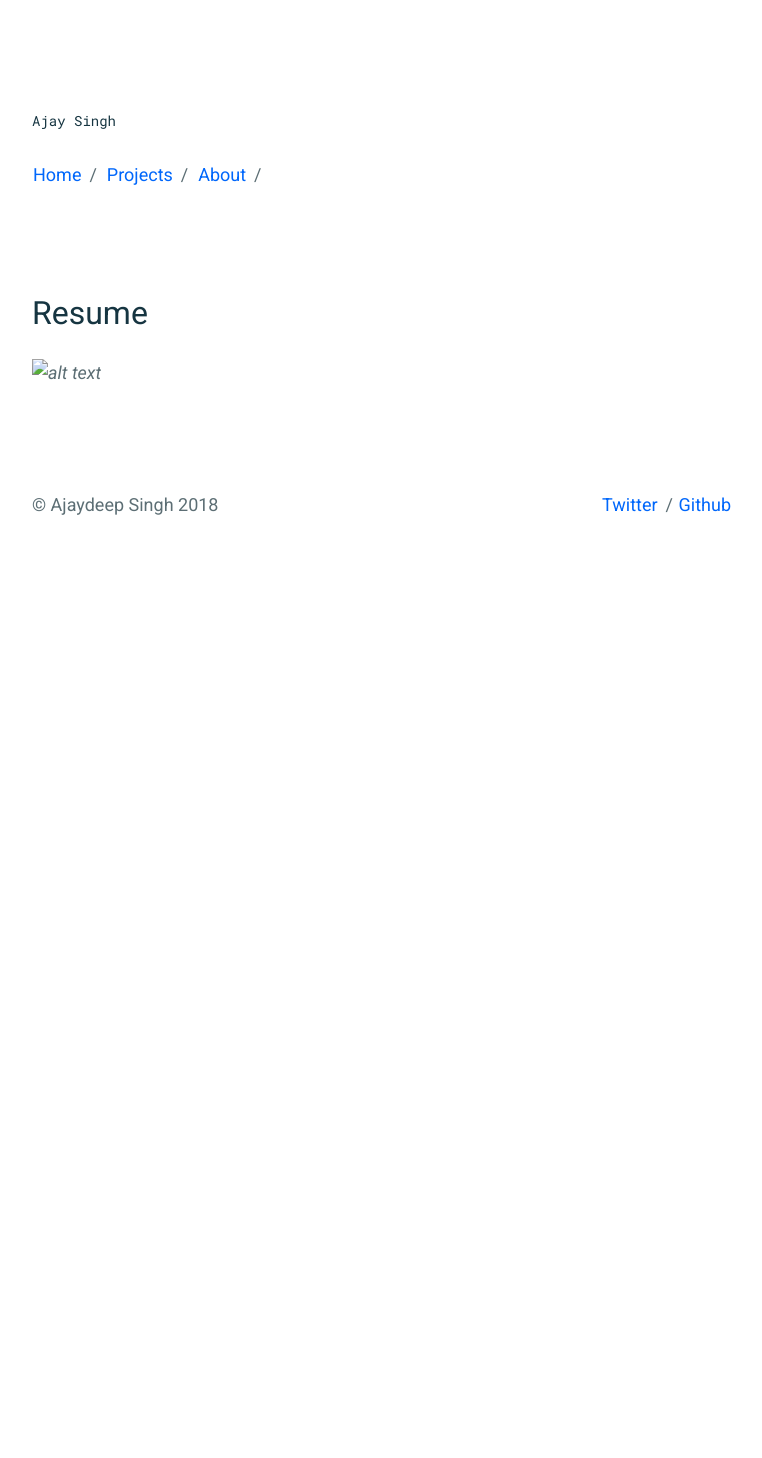
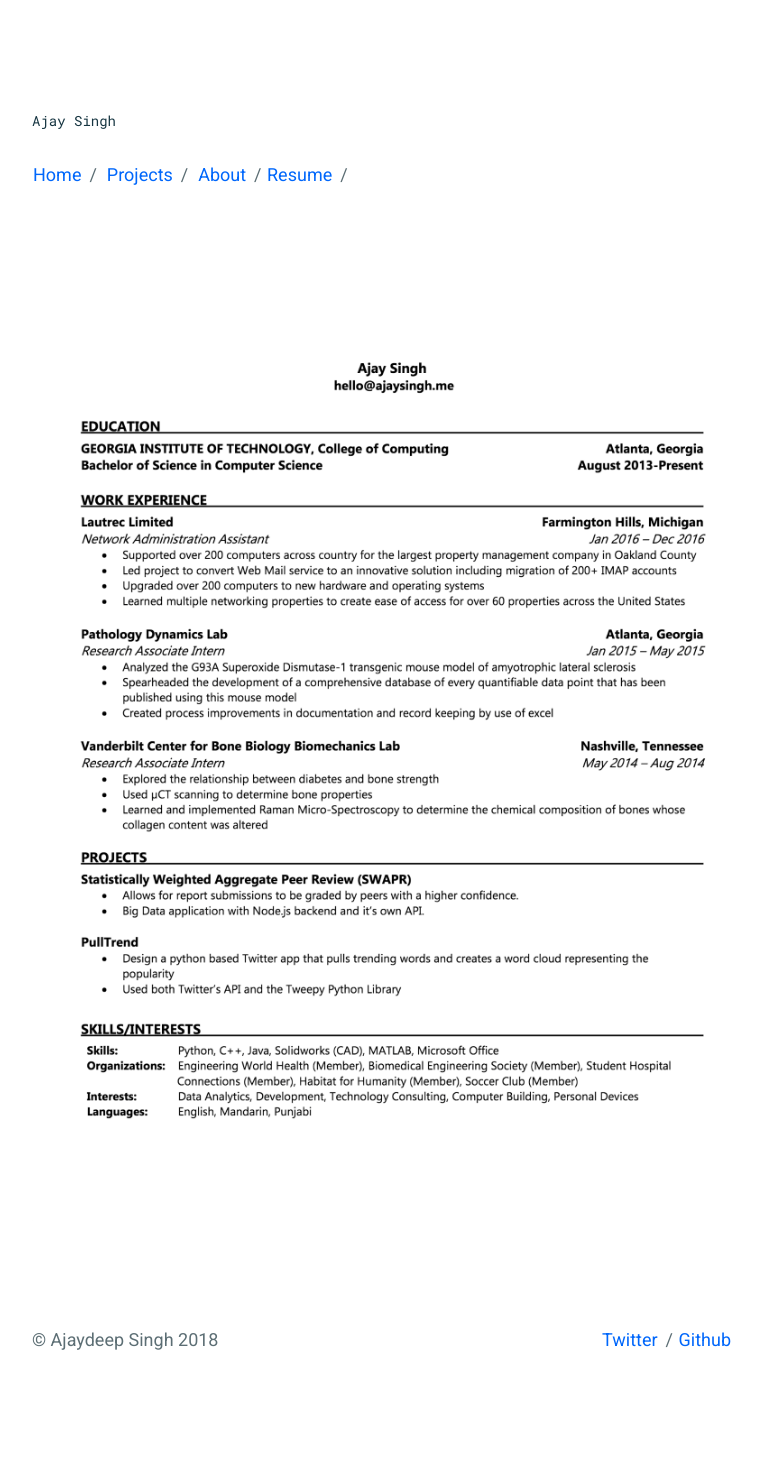
Before and after one commit to ajaydeepsingh/ajaydeepsingh.github.io, a Jekyll site: the page built from _pages/resume.md, in a window 1280 px wide. Shown: the whole page, without its empty margins (258-1020 px from the left). Built offline with Jekyll 4.4.1, drawn with Linux system fonts in a browser that asks for light colours; before the commit the page ends 900 px from its top, so only the background shows below that.

Commit message:
Fixed resume display
-

```diff
--- a/_includes/header.html
+++ b/_includes/header.html
@@ -7,6 +7,6 @@
     <p>
         <a href="{{ "/" | prepend: site.baseurl }}">Home</a><span
           class="u-separate"></span> <a href="{{ "/projects/" | prepend:
-          site.baseurl }}">Projects</a><span class="u-separate"></span> <a href="{{ "/about/" | prepend: site.baseurl }}">About</a><span class="u-separate"></span><!-- <a href="{{ "/resume/" | prepend: site.baseurl }}">Resume</a><span class="u-separate"></span> -->
+          site.baseurl }}">Projects</a><span class="u-separate"></span> <a href="{{ "/about/" | prepend: site.baseurl }}">About</a><span class="u-separate"></span><a href="{{ "/resume/" | prepend: site.baseurl }}">Resume</a><span class="u-separate"></span>
     </p>
 </header>
```
Also changed, not shown: _pages/resume.md (+1 -1 lines), resume/resume.png (renamed from resume.png), 2 other files.
